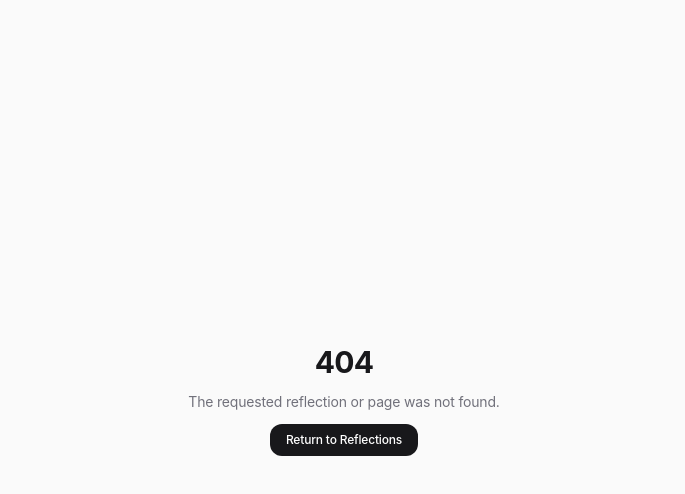
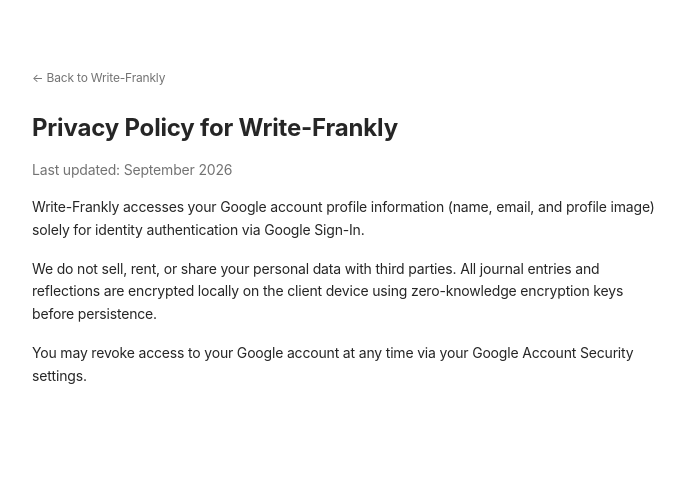
Before and after one commit to 4ranklyn/write-frankly, a Next.js app: page /privacy in a window 1280 px wide. Before the commit this address had no page. Shown: the top 494 px of the page, without its empty margins (296-981 px from the left). Built offline with nearby package versions, Linux system fonts and the light colour scheme.

Commit message:
feat: add privacy policy and optimize PWA loading
Move PWAProvider to client-side dynamic import to improve initial layout rendering and add a dedicated privacy policy page.

```diff
--- a/app/layout.tsx
+++ b/app/layout.tsx
@@ -1,6 +1,5 @@
 import type {Metadata, Viewport} from 'next';
 import './globals.css'; // Global styles
-import { PWAProvider } from '@/components/PWAProvider';
 
 export const viewport: Viewport = {
   width: 'device-width',
@@ -86,7 +85,7 @@
         />
       </head>
       <body suppressHydrationWarning className="pt-safe pb-safe pl-safe pr-safe min-h-screen">
-        <PWAProvider>{children}</PWAProvider>
+        {children}
       </body>
     </html>
   );
--- a/app/page.tsx
+++ b/app/page.tsx
@@ -1,10 +1,16 @@
 'use client';
 
 import React, { useState } from 'react';
+import dynamic from 'next/dynamic';
 import { AuthProvider, useAuth } from '@/context/AuthContext';
 import { LandingPage } from '@/components/LandingPage';
 import { Dashboard } from '@/components/Dashboard';
 import { Sparkles } from 'lucide-react';
+
+const PWAProvider = dynamic(
+  () => import('@/components/PWAProvider').then((mod) => mod.PWAProvider),
+  { ssr: false }
+);
 
 function AppContent() {
   const { user, loading } = useAuth();
@@ -43,8 +49,10 @@
 
 export default function HomePage() {
   return (
-    <AuthProvider>
-      <AppContent />
-    </AuthProvider>
+    <PWAProvider>
+      <AuthProvider>
+        <AppContent />
+      </AuthProvider>
+    </PWAProvider>
   );
 }
--- /dev/null
+++ b/app/privacy/page.tsx
@@ -0,0 +1,31 @@
+import React from 'react';
+import Link from 'next/link';
+
+export default function PrivacyPolicy() {
+  return (
+    <main id="privacy-policy-main" className="max-w-2xl mx-auto px-6 py-16 font-sans text-neutral-800 dark:text-neutral-200">
+      <div className="mb-6">
+        <Link
+          id="privacy-policy-back-link"
+          href="/"
+          className="text-xs text-neutral-500 hover:text-neutral-800 dark:hover:text-neutral-200 transition-colors inline-flex items-center gap-1"
+        >
+          ← Back to Write-Frankly
+        </Link>
+      </div>
+      <h1 id="privacy-policy-heading" className="text-2xl font-bold mb-4">Privacy Policy for Write-Frankly</h1>
+      <p id="privacy-policy-updated" className="text-sm mb-4 text-neutral-500">Last updated: September 2026</p>
+      <section id="privacy-policy-content" className="space-y-4 text-sm leading-relaxed">
+        <p id="privacy-policy-auth-statement">
+          Write-Frankly accesses your Google account profile information (name, email, and profile image) solely for identity authentication via Google Sign-In.
+        </p>
+        <p id="privacy-policy-encryption-statement">
+          We do not sell, rent, or share your personal data with third parties. All journal entries and reflections are encrypted locally on the client device using zero-knowledge encryption keys before persistence.
+        </p>
+        <p id="privacy-policy-revoke-statement">
+          You may revoke access to your Google account at any time via your Google Account Security settings.
+        </p>
+      </section>
+    </main>
+  );
+}
```
Also changed, not shown: next.config.ts (+0 -3 lines).
